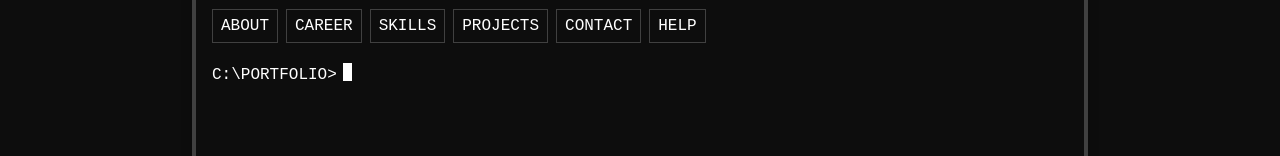
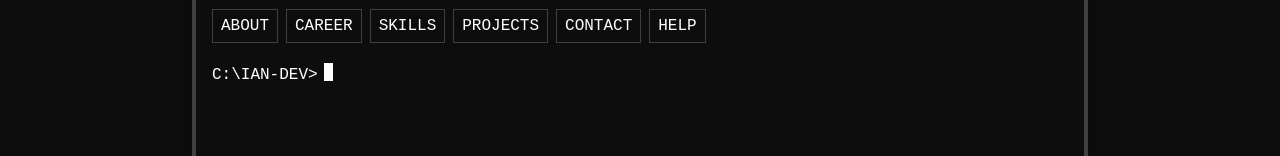
Before and after one commit to devonlyian/ian-dev, a Next.js app: page / in a window 1280 px wide. Shown: the part 434-590 px from the top of the page. Built offline with nearby package versions, Linux system fonts and the light colour scheme; no server answers.

Commit message:
chore: rename PORTFOLIO to IAN-DEV in terminal prompt

```diff
--- a/components/sections/DirSection.tsx
+++ b/components/sections/DirSection.tsx
@@ -9,7 +9,7 @@ const sections = [
 export default function DirSection() {
   return (
     <div className="space-y-1">
-      <div className="dos-text">Directory of C:\PORTFOLIO</div>
+      <div className="dos-text">Directory of C:\IAN-DEV</div>
       <div className="dos-text mt-2">{"─".repeat(20)}</div>
 
       {sections.map((section) => (
--- a/components/terminal/PromptLine.tsx
+++ b/components/terminal/PromptLine.tsx
@@ -5,7 +5,7 @@ interface PromptLineProps {
 export default function PromptLine({ showCursor = false }: PromptLineProps) {
   return (
     <span className="dos-highlight whitespace-nowrap">
-      <span>C:\PORTFOLIO&gt;</span>
+      <span>C:\IAN-DEV&gt;</span>
       {showCursor && <span className="cursor-blink" />}
     </span>
   );
--- a/components/terminal/TerminalHeader.tsx
+++ b/components/terminal/TerminalHeader.tsx
@@ -3,7 +3,7 @@ export default function TerminalHeader() {
     <div className="flex items-center justify-between px-2 py-1 bg-dos-highlight text-dos-bg select-none">
       <div className="flex items-center gap-2">
         <span className="text-sm sm:text-base font-bold truncate">
-          <span className="hidden sm:inline">MS-DOS Prompt - </span>PORTFOLIO
+          <span className="hidden sm:inline">MS-DOS Prompt - </span>IAN-DEV
         </span>
       </div>
     </div>
```
